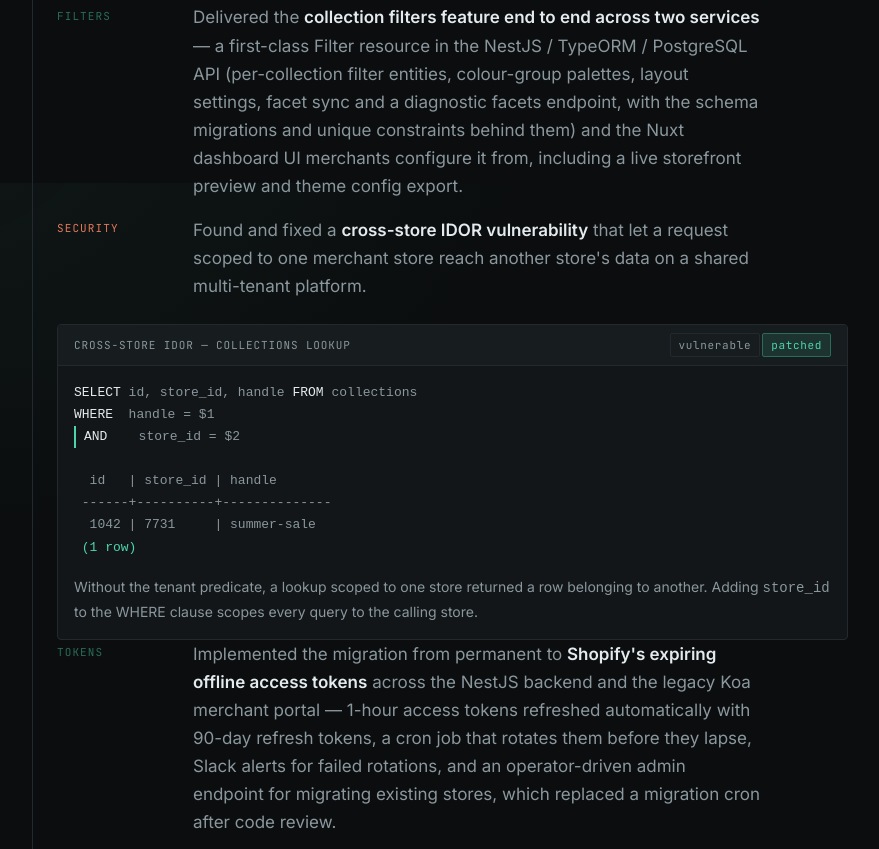
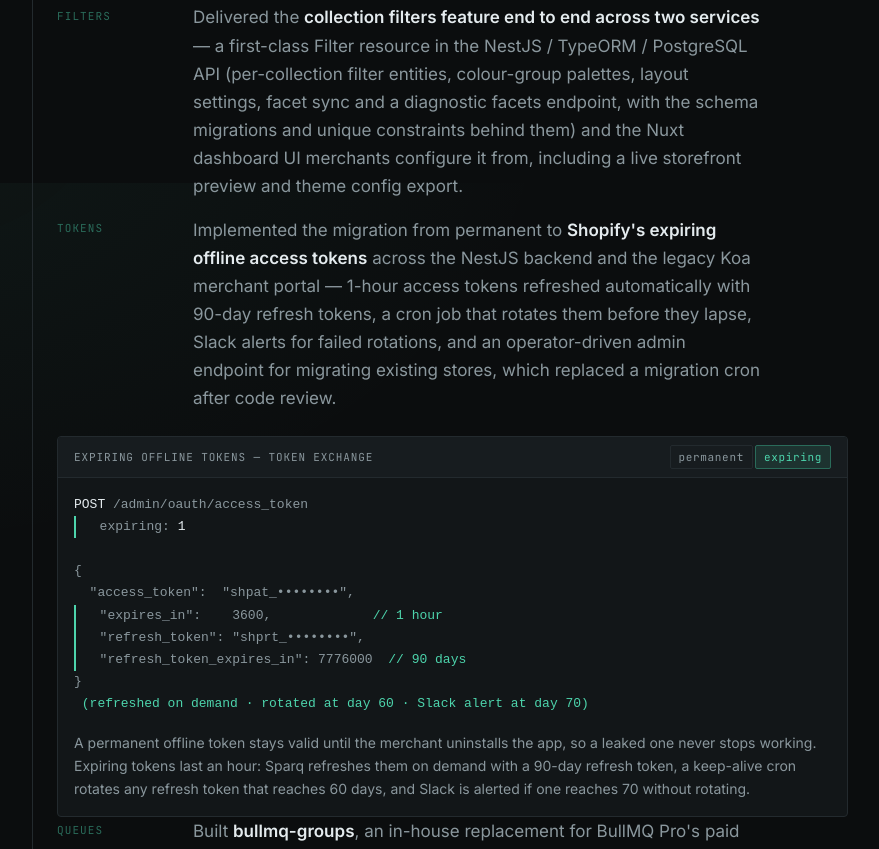
Before and after one commit to SauravChauhan666/SauravChauhan666.github.io, a plain HTML site: page index.html in a window 1280 px wide. Shown: the part 3017-3866 px from the top of the page, without its empty margins (304-1183 px from the left). Drawn offline with Linux system fonts and the light colour scheme.

Commit message:
Add files via upload

```diff
--- a/index.html
+++ b/index.html
@@ -297,33 +297,6 @@
                   merchants configure it from, including a live storefront preview and theme config export.</span>
               </li>
               <li class="k">
-                <span class="kicker kicker--warn">Security</span>
-                <span>Found and fixed a <strong>cross-store IDOR vulnerability</strong> that let a request scoped
-                  to one merchant store reach another store's data on a shared multi-tenant platform.</span>
-              </li>
-            </ul>
-
-            <!-- The one element on this site that shows a bug being closed
-                 rather than claiming one was. Ships in the patched state. -->
-            <figure class="console" data-console data-state="patched">
-              <div class="console-bar">
-                <span class="console-title">cross-store IDOR — collections lookup</span>
-                <span class="console-tabs" role="tablist" aria-label="Query state">
-                  <button type="button" role="tab" data-set="vulnerable" aria-selected="false" tabindex="-1">vulnerable</button>
-                  <button type="button" role="tab" data-set="patched" aria-selected="true" tabindex="0">patched</button>
-                </span>
-              </div>
-
-              <pre class="console-body"><code><span class="ln"><span class="kw">SELECT</span> id, store_id, handle <span class="kw">FROM</span> collections</span><span class="ln"><span class="kw">WHERE</span>  handle = $1</span><span class="ln ln--fix"><span class="kw">AND</span>    store_id = $2</span><span class="ln"> </span><span class="row">  id   | store_id | handle</span><span class="row"> ------+----------+--------------</span><span class="row">  1042 | 7731     | summer-sale</span><span class="row row--foreign">  2287 | <span class="leak">9004</span>     | summer-sale</span><span class="console-count"><span class="c1"> (2 rows)</span><span class="c2 ok"> (1 row)</span></span></code></pre>
-
-              <figcaption>
-                Without the tenant predicate, a lookup scoped to one store returned a row belonging to another.
-                Adding <code>store_id</code> to the WHERE clause scopes every query to the calling store.
-              </figcaption>
-            </figure>
-
-            <ul class="bullets">
-              <li class="k">
                 <span class="kicker">Tokens</span>
                 <span>Implemented the migration from permanent to <strong>Shopify's expiring offline access
                   tokens</strong> across the NestJS backend and the legacy Koa merchant portal — 1-hour access
@@ -331,6 +304,31 @@
                   they lapse, Slack alerts for failed rotations, and an operator-driven admin endpoint for
                   migrating existing stores, which replaced a migration cron after code review.</span>
               </li>
+            </ul>
+
+            <!-- Before/after of the token exchange. Reuses the console's two states:
+                 "vulnerable" = permanent token, "patched" = expiring token.
+                 Ships in the expiring state, so JS-off and reduced motion show the result. -->
+            <figure class="console" data-console data-state="patched">
+              <div class="console-bar">
+                <span class="console-title">expiring offline tokens — token exchange</span>
+                <span class="console-tabs" role="tablist" aria-label="Token type">
+                  <button type="button" role="tab" data-set="vulnerable" aria-selected="false" tabindex="-1">permanent</button>
+                  <button type="button" role="tab" data-set="patched" aria-selected="true" tabindex="0">expiring</button>
+                </span>
+              </div>
+
+              <pre class="console-body"><code><span class="ln"><span class="kw">POST</span> /admin/oauth/access_token</span><span class="ln ln--fix">  expiring: <span class="kw">1</span></span><span class="ln"> </span><span class="row">{</span><span class="row">  "access_token":  "shpat_••••••••",</span><span class="row row--foreign">  <span class="leak">// never expires: valid until the app is uninstalled</span></span><span class="ln ln--fix">  "expires_in":    3600,             <span class="ok">// 1 hour</span></span><span class="ln ln--fix">  "refresh_token": "shprt_••••••••",</span><span class="ln ln--fix">  "refresh_token_expires_in": 7776000  <span class="ok">// 90 days</span></span><span class="row">}</span><span class="console-count"><span class="c1"> (stored once, never rotated)</span><span class="c2 ok"> (refreshed on demand · rotated at day 60 · Slack alert at day 70)</span></span></code></pre>
+
+              <figcaption>
+                A permanent offline token stays valid until the merchant uninstalls the app, so a leaked one never
+                stops working. Expiring tokens last an hour: Sparq refreshes them on demand with a 90-day refresh
+                token, a keep-alive cron rotates any refresh token that reaches 60 days, and Slack is alerted if
+                one reaches 70 without rotating.
+              </figcaption>
+            </figure>
+
+            <ul class="bullets">
               <li class="k">
                 <span class="kicker">Queues</span>
                 <span>Built <strong>bullmq-groups</strong>, an in-house replacement for BullMQ Pro's paid groups
```
